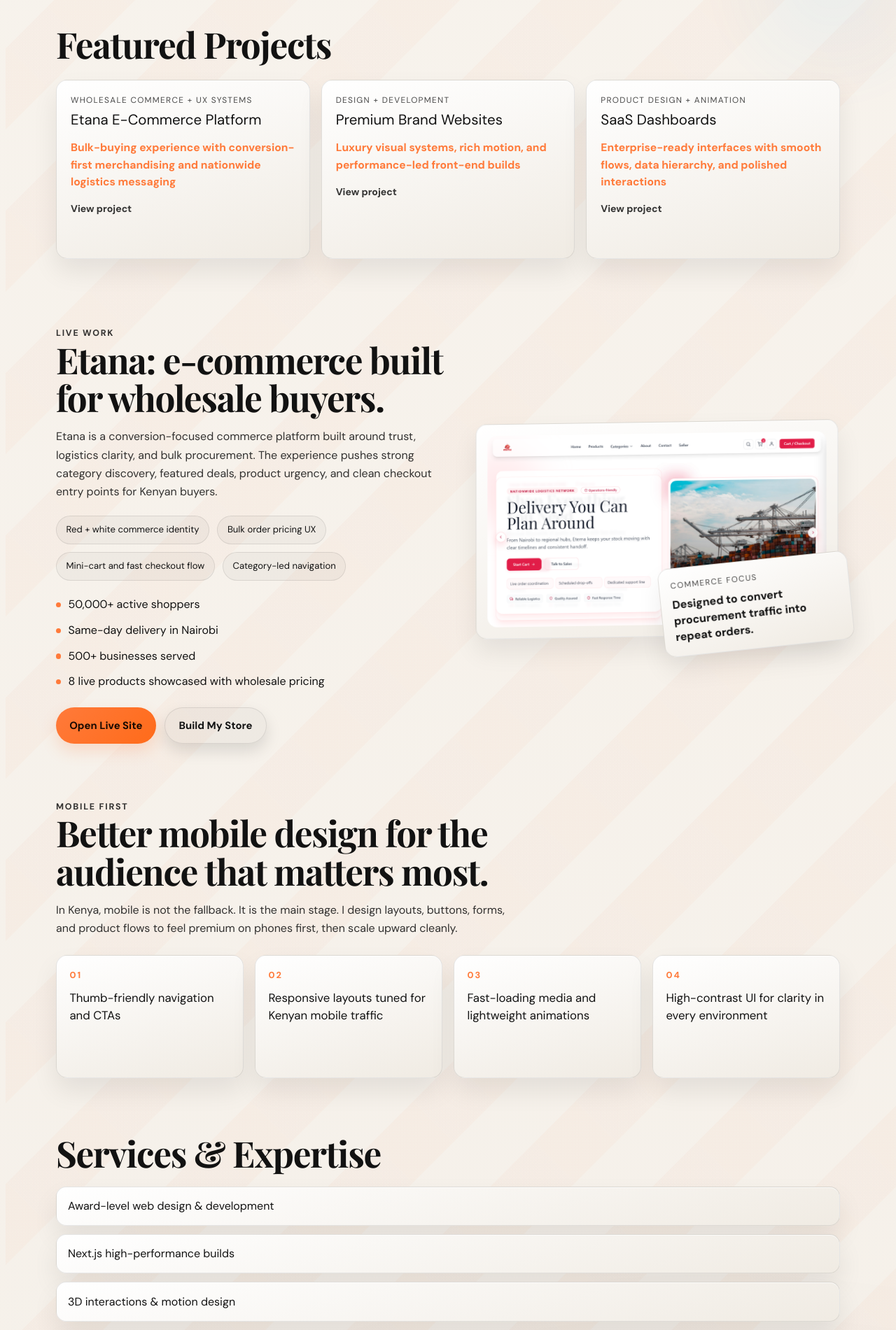
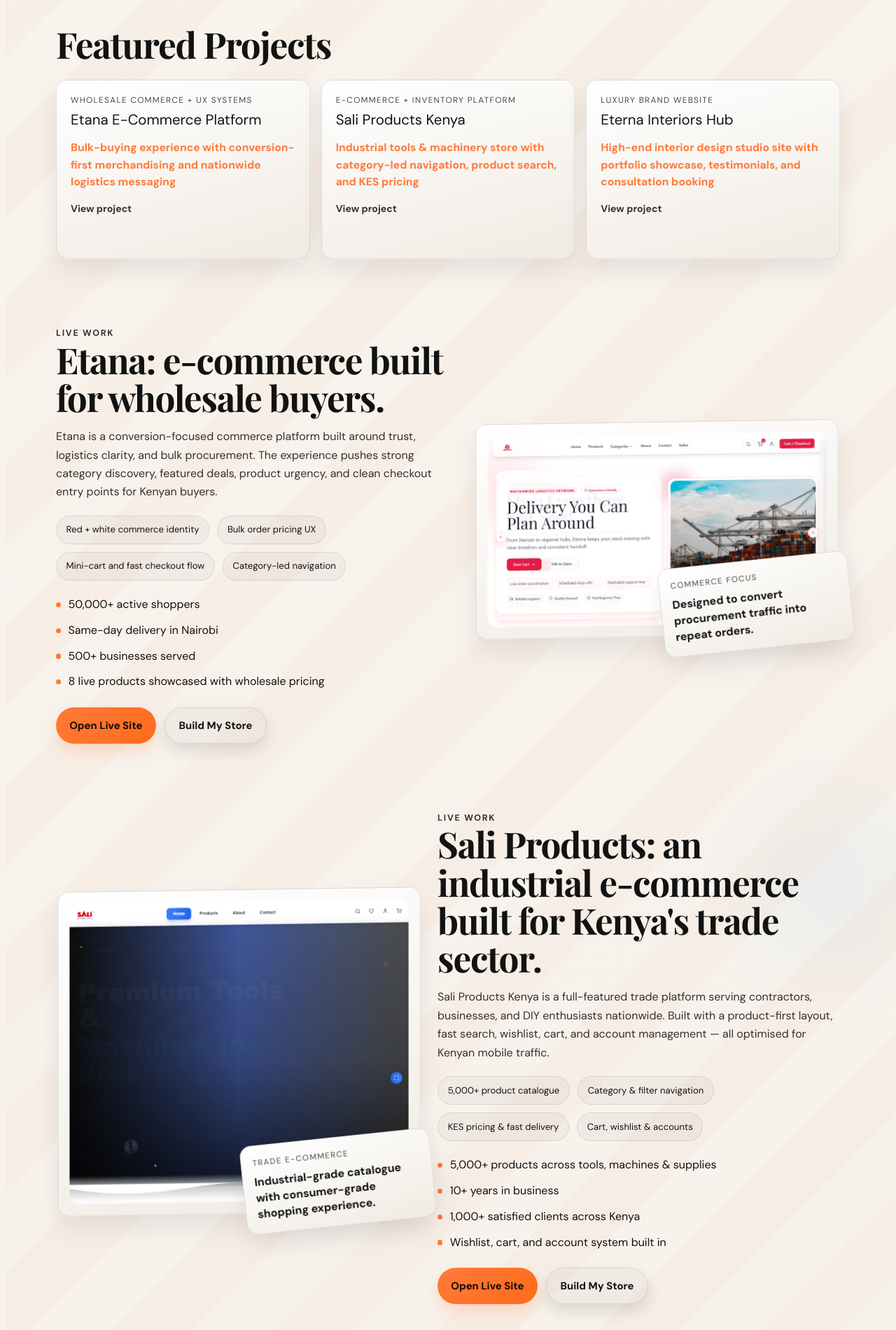
Before and after one commit to kellyworkos00-droid/potfolio, a Next.js app: page / in a window 1280 px wide. Shown: the part 3820-5721 px from the top of the page at 70% size. Built offline with nearby package versions, Linux system fonts and the light colour scheme; no server answers.

Commit message:
Add Sali Products and Eterna Interiors case studies with screenshots

```diff
--- a/src/app/globals.css
+++ b/src/app/globals.css
@@ -437,6 +437,14 @@
   grid-template-columns: 1.1fr 1fr;
   align-items: center;
   gap: 1.4rem;
+}
+
+.case-study--reverse {
+  direction: rtl;
+}
+
+.case-study--reverse > * {
+  direction: ltr;
 }
 
 .image-band {
--- a/src/app/page.tsx
+++ b/src/app/page.tsx
@@ -12,16 +12,16 @@
     href: "https://etana-must.vercel.app/",
   },
   {
-    title: "Premium Brand Websites",
-    type: "Design + Development",
-    result: "Luxury visual systems, rich motion, and performance-led front-end builds",
-    href: "#contact",
+    title: "Sali Products Kenya",
+    type: "E-Commerce + Inventory Platform",
+    result: "Industrial tools & machinery store with category-led navigation, product search, and KES pricing",
+    href: "https://sali-lygt.vercel.app/",
   },
   {
-    title: "SaaS Dashboards",
-    type: "Product Design + Animation",
-    result: "Enterprise-ready interfaces with smooth flows, data hierarchy, and polished interactions",
-    href: "#contact",
+    title: "Eterna Interiors Hub",
+    type: "Luxury Brand Website",
+    result: "High-end interior design studio site with portfolio showcase, testimonials, and consultation booking",
+    href: "https://eternakelly.vercel.app/",
   },
 ];
 
@@ -37,6 +37,20 @@
   "Same-day delivery in Nairobi",
   "500+ businesses served",
   "8 live products showcased with wholesale pricing",
+];
+
+const saliStats = [
+  "5,000+ products across tools, machines & supplies",
+  "10+ years in business",
+  "1,000+ satisfied clients across Kenya",
+  "Wishlist, cart, and account system built in",
+];
+
+const eternaStats = [
+  "500+ projects completed",
+  "15+ years design experience",
+  "98% client satisfaction rate",
+  "Full newsletter, portfolio & booking system",
 ];
 
 const storyPoints = [
@@ -442,6 +456,102 @@
         </ScrollAnimationWrapper>
 
         <ScrollAnimationWrapper>
+          <section className="case-study wrapper case-study--reverse" aria-labelledby="sali-case-study">
+            <div className="case-study-copy">
+              <p className="eyebrow">Live Work</p>
+              <h2 id="sali-case-study">Sali Products: an industrial e-commerce built for Kenya&apos;s trade sector.</h2>
+              <p>
+                Sali Products Kenya is a full-featured trade platform serving contractors, businesses, and DIY enthusiasts nationwide. Built with a product-first layout, fast search, wishlist, cart, and account management — all optimised for Kenyan mobile traffic.
+              </p>
+              <div className="case-study-pills">
+                <span>5,000+ product catalogue</span>
+                <span>Category & filter navigation</span>
+                <span>KES pricing & fast delivery</span>
+                <span>Cart, wishlist & accounts</span>
+              </div>
+              <ul className="case-study-stats">
+                {saliStats.map((stat) => (
+                  <li key={stat}>{stat}</li>
+                ))}
+              </ul>
+              <div className="case-study-actions">
+                <a className="btn-primary" href="https://sali-lygt.vercel.app/" target="_blank" rel="noopener noreferrer">
+                  Open Live Site
+                </a>
+                <a className="btn-secondary" href="#contact">
+                  Build My Store
+                </a>
+              </div>
+            </div>
+
+            <div className="case-study-visual">
+              <div className="case-study-screen">
+                <Image
+                  src="/images/sali-home.png"
+                  alt="Sali Products Kenya homepage screenshot"
+                  width={2048}
+                  height={1367}
+                  sizes="(max-width: 980px) 100vw, 50vw"
+                  quality={90}
+                />
+              </div>
+              <div className="case-study-float-card">
+                <p>Trade E-Commerce</p>
+                <strong>Industrial-grade catalogue with consumer-grade shopping experience.</strong>
+              </div>
+            </div>
+          </section>
+        </ScrollAnimationWrapper>
+
+        <ScrollAnimationWrapper>
+          <section className="case-study wrapper" aria-labelledby="eterna-case-study">
+            <div className="case-study-copy">
+              <p className="eyebrow">Live Work</p>
+              <h2 id="eterna-case-study">Eterna Interiors: luxury brand presence for a high-end design studio.</h2>
+              <p>
+                Eterna Interiors Hub is a premium multi-page brand website for a Nairobi-based luxury interior design firm. The site blends refined typography, portfolio showcasing, testimonials, and a consultation booking journey — all reflecting the studio&apos;s white-glove service ethos.
+              </p>
+              <div className="case-study-pills">
+                <span>Luxury visual identity</span>
+                <span>Multi-page site with CMS</span>
+                <span>Portfolio & project gallery</span>
+                <span>Consultation booking flow</span>
+              </div>
+              <ul className="case-study-stats">
+                {eternaStats.map((stat) => (
+                  <li key={stat}>{stat}</li>
+                ))}
+              </ul>
+              <div className="case-study-actions">
+                <a className="btn-primary" href="https://eternakelly.vercel.app/" target="_blank" rel="noopener noreferrer">
+                  Open Live Site
+                </a>
+                <a className="btn-secondary" href="#contact">
+                  Build My Brand Site
+                </a>
+              </div>
+            </div>
+
+            <div className="case-study-visual">
+              <div className="case-study-screen">
+                <Image
+                  src="/images/eterna-home.png"
+                  alt="Eterna Interiors Hub homepage screenshot"
+                  width={2048}
+                  height={1367}
+                  sizes="(max-width: 980px) 100vw, 50vw"
+                  quality={90}
+                />
+              </div>
+              <div className="case-study-float-card">
+                <p>Luxury Brand</p>
+                <strong>Timeless design that converts premium inquiries into studio clients.</strong>
+              </div>
+            </div>
+          </section>
+        </ScrollAnimationWrapper>
+
+        <ScrollAnimationWrapper>
           <section className="mobile-design wrapper" aria-labelledby="mobile-design-title">
             <div className="mobile-design-heading">
               <p className="eyebrow">Mobile First</p>
--- a/src/components/ScrollDepthScene.tsx
+++ b/src/components/ScrollDepthScene.tsx
@@ -1,23 +1,6 @@
 'use client';
 
 import { useEffect } from 'react';
-
-const clamp = (value: number, min: number, max: number) =>
-  Math.min(Math.max(value, min), max);
-
-const getSectionProgress = (selector: string) => {
-  const section = document.querySelector<HTMLElement>(selector);
-  if (!section) {
-    return 0;
-  }
-
-  const rect = section.getBoundingClientRect();
-  const viewport = window.innerHeight;
-  const total = rect.height + viewport;
-  const traveled = viewport - rect.top;
-
-  return clamp(traveled / Math.max(total, 1), 0, 1);
-};
 
 export function ScrollDepthScene() {
   useEffect(() => {
@@ -28,14 +11,10 @@
       const maxScroll = Math.max(document.body.scrollHeight - window.innerHeight, 1);
       const progress = Math.min(scrollTop / maxScroll, 1);
       const drift = Math.sin(scrollTop / 280) * 12;
-      const stackProgress = getSectionProgress('.mobile-scroll-experience');
-      const galaxyProgress = getSectionProgress('.galaxy-breakout');
 
       document.documentElement.style.setProperty('--scroll-progress', progress.toFixed(4));
       document.documentElement.style.setProperty('--scroll-drift', `${drift.toFixed(2)}px`);
       document.documentElement.style.setProperty('--scroll-shift', `${(progress * 180).toFixed(2)}px`);
-      document.documentElement.style.setProperty('--stack-progress', stackProgress.toFixed(4));
-      document.documentElement.style.setProperty('--galaxy-progress', galaxyProgress.toFixed(4));
 
       ticking = false;
     };
```
Also changed, not shown: public/images/eterna-home.png (added), public/images/sali-home.png (added).
